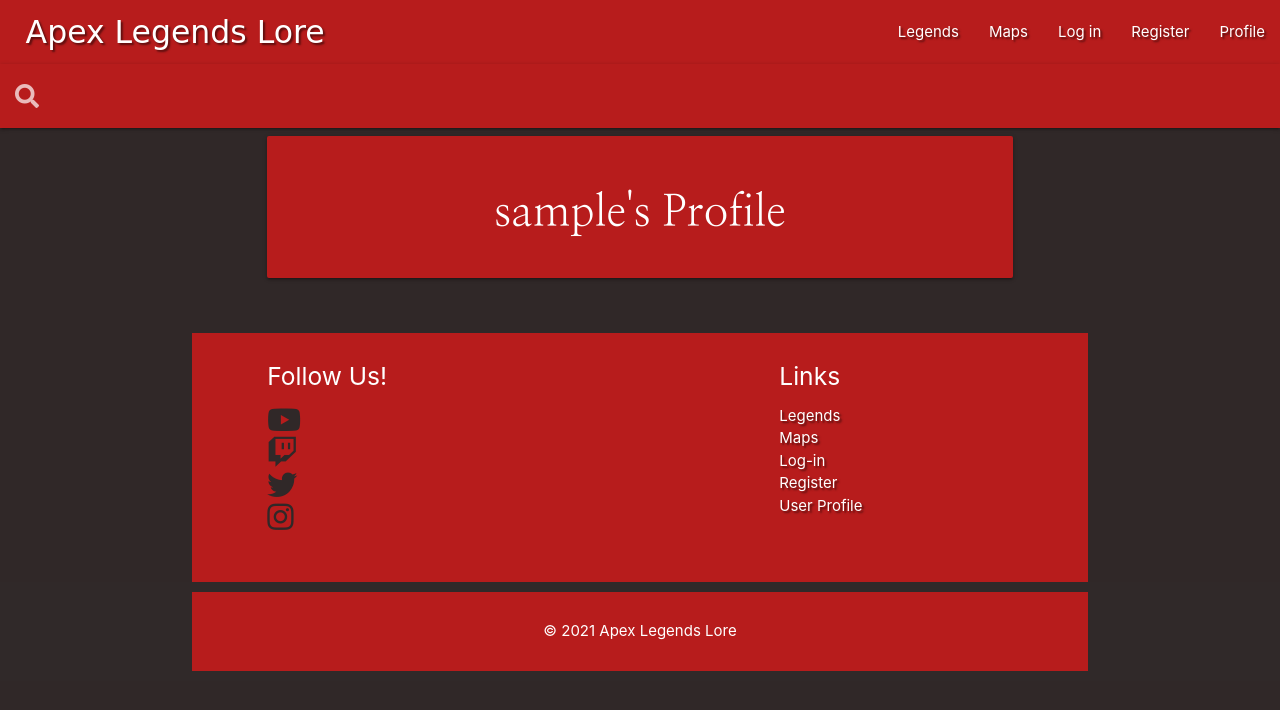
After one commit to staffordcian99/apex-legends-lore, a Flask app: page /profile/1 in a window 1280 px wide. The commit adds this page. Shown: the top 710 px of the page. Run offline with Flask 2, Linux system fonts and the light colour scheme; the visitor is signed in with stand-in values (Sample User, id 1); a database or web service that is not in the repository returns one stand-in record (values such as "Sample title"); some libraries are stand-ins or nearby versions; some web fonts are replaced.

Commit message:
Add session user profile and profile template

```diff
--- a/app.py
+++ b/app.py
@@ -46,6 +46,7 @@
         # put new user into 'session'
         session["user"] = request.form.get("username").lower()
         flash("Registration Successful")
+        return redirect(url_for("profile", username=session["user"]))
     return render_template("register.html")
 
 
@@ -65,7 +66,10 @@
             if check_password_hash(
                     existing_user["password"], request.form.get("password")):
                 session["user"] = request.form.get("username").lower()
-                flash("Hello, {}".format(request.form.get("username")))
+                flash("Hello, {}".format(
+                    request.form.get("username")))
+                return redirect(url_for(
+                    "profile", username=session["user"]))
             else:
                 flash("Incorrect Username and/or Password")
                 return redirect(url_for('log_in'))
@@ -77,6 +81,13 @@
     return render_template("login.html")
 
 
+@app.route("/profile/<username>", methods=["GET", "POST"])
+def profile(username):
+    username = mongo.db.users.find_one(
+        {"username": session["user"]})["username"]
+    return render_template("profile.html", username=username)
+
+
 if __name__ == "__main__":
     app.run(host=os.environ.get("IP"),
             port=int(os.environ.get("PORT")),
--- a/templates/base.html
+++ b/templates/base.html
@@ -19,6 +19,7 @@
                 <li><a href="{{url_for('get_maps')}}">Maps</a></li>
                 <li><a href="{{url_for('log_in')}}">Log in</a></li>
                 <li><a href="{{url_for('register')}}">Register</a></li>
+                <li><a href="{{url_for('profile', username= session['user'])}}">Profile</a></li>
               </ul>
             </div>
           </nav>
@@ -73,6 +74,7 @@
               <li><a class="white-text text-shadow" href="{{url_for('get_maps')}}">Maps</a></li>
               <li><a class="white-text text-shadow" href="{{url_for('log_in')}}">Log-in</a></li>
               <li><a class="white-text text-shadow" href="{{url_for('register')}}">Register</a></li>
+              <li><a class="white-text text-shadow" href="{{url_for('profile', username= session['user'])}}">User Profile</a></li>
             </ul>
           </div>
         </div>
--- a/templates/login.html
+++ b/templates/login.html
@@ -4,7 +4,7 @@
     <h3 class="center-align reg-head text-shadow">Log-in</h3>
 
     <div class="row">
-        <form class="col s12 m8 offset-m2">
+        <form class="col s12 m8 offset-m2" method="POST" action="{{url_for('log_in')}}">
             <div class="card-panel red darken-4">
 
                 <div class="row">
--- /dev/null
+++ b/templates/profile.html
@@ -0,0 +1,14 @@
+{% extends "base.html" %}
+{% block content %}
+
+    <div class="row">
+        <div class="col s12 m8 offset-m2">
+            <div class="card-panel red darken-4">
+                <h3 class="center-align white-text">
+                    {{ username }}'s Profile
+                </h3>
+            </div>
+        </div>
+    </div>
+
+{% endblock %}
```
